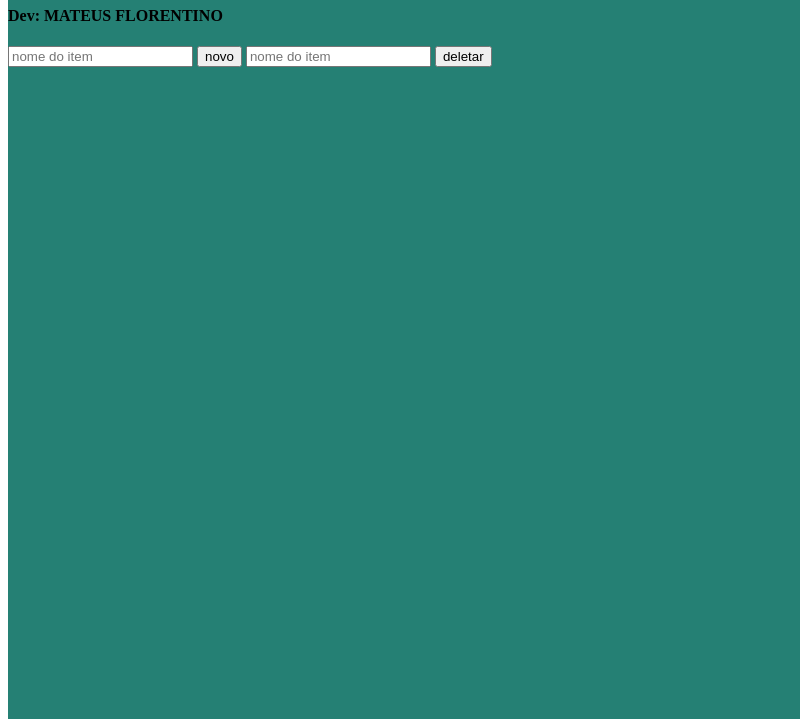
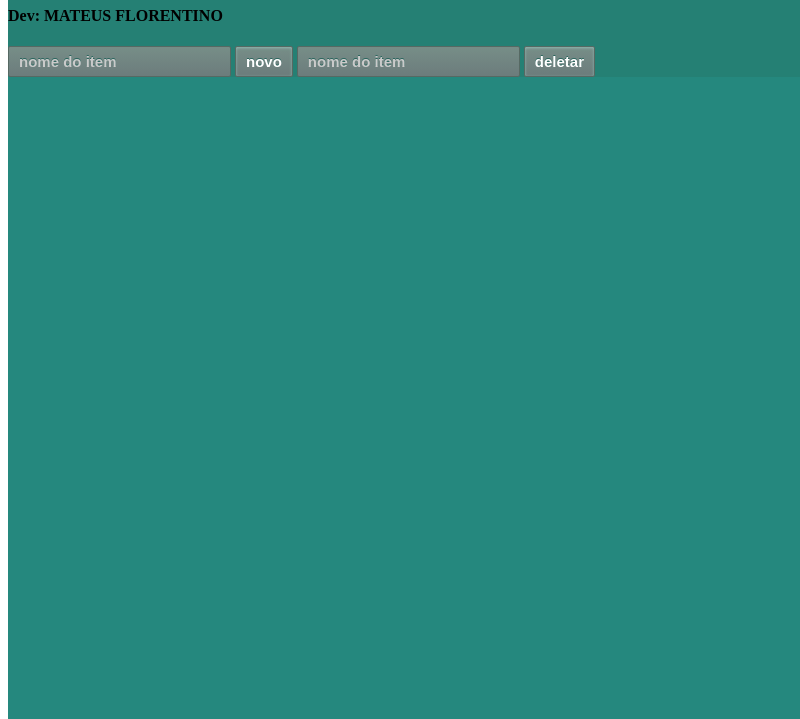
Before and after one commit to MatFlorentino/inventorycontrol, an Electron app: page index.html in a window 800 px wide. Shown: the part 81-800 px from the top of the page. Drawn offline with Linux system fonts and the light colour scheme; no server answers.

Commit message:
update interface

```diff
--- a/index.html
+++ b/index.html
@@ -19,10 +19,10 @@
     <div id='cabecalho'>
       <h1 id='welcome_text'>Bem vindo ao meu programa</h1>
       <h4>Dev: MATEUS FLORENTINO</h4>
-      <input type="text" id="NewItem" placeholder="nome do item">
-      <button onclick=create()>novo</button>
-      <input type="text" id="DeleteItem" placeholder="nome do item">
-      <button onclick=remove()>deletar</button>
+      <input type="text" id="NewItem" class='input' placeholder="nome do item">
+      <button onclick=create() class='btn'>novo</button>
+      <input type="text" id="DeleteItem" class='input' placeholder="nome do item">
+      <button onclick=remove() class='btn'>deletar</button>
 
 
     </div>
--- a/script.js
+++ b/script.js
@@ -24,6 +24,7 @@ function update() {
 
         var btn = document.createElement('button')
         btn.innerText = "-"
+        btn.className = 'btn'
         btn.onclick = function () {
             decrease(elemento.nome)
             update()
@@ -32,6 +33,7 @@ function update() {
 
         var btn = document.createElement('button')
         btn.innerText = "+"
+        btn.className = 'btn'
         btn.onclick = function () {
             increase(elemento.nome)
             update()
--- a/styles/style.css
+++ b/styles/style.css
@@ -6,5 +6,64 @@
 }
 
 .itens{
-    background-color: rgb(209, 205, 205);
+    background-color: rgb(170, 169, 169);
+    position: relative;
+    display: inline-block;
+    width: 30%;
+    margin: 10px;
+    min-width: 200px;
 }
+
+#lista{
+    background-color: rgb(37, 136, 126);
+    position: relative;
+    padding: 10px;
+    height: 100%;
+    width: 100%;
+    overflow:auto;
+}
+
+.btn {
+	box-shadow:inset 0px 1px 3px 0px #91b8b3;
+	background:linear-gradient(to bottom, #768d87 5%, #6c7c7c 100%);
+	background-color:#768d87;
+	border-radius:2px;
+	border:1px solid #566963;
+	display:inline-block;
+	cursor:pointer;
+	color:#ffffff;
+	font-family:Arial;
+	font-size:15px;
+	font-weight:bold;
+	padding:6px 10px;
+	text-decoration:none;
+	text-shadow:0px -1px 0px #2b665e;
+}
+.btn:hover {
+	background:linear-gradient(to bottom, #6c7c7c 5%, #768d87 100%);
+	background-color:#6c7c7c;
+}
+.btn:active {
+	position:relative;
+	top:1px;
+}
+
+.input{
+    place
+	box-shadow:inset 0px 1px 3px 0px #91b8b3;
+	background:linear-gradient(to bottom, #768d87 5%, #6c7c7c 100%);
+	background-color:#768d87;
+	border-radius:2px;
+	border:1px solid #566963;
+	display:inline-block;
+	color:#ffffff;
+	font-family:Arial;
+	font-size:15px;
+	font-weight:bold;
+	padding:6px 10px;
+	text-decoration:none;
+	text-shadow:0px -1px 0px #2b665e;
+}
+::-webkit-input-placeholder {
+    color: rgb(202, 202, 202);
+ }
```
